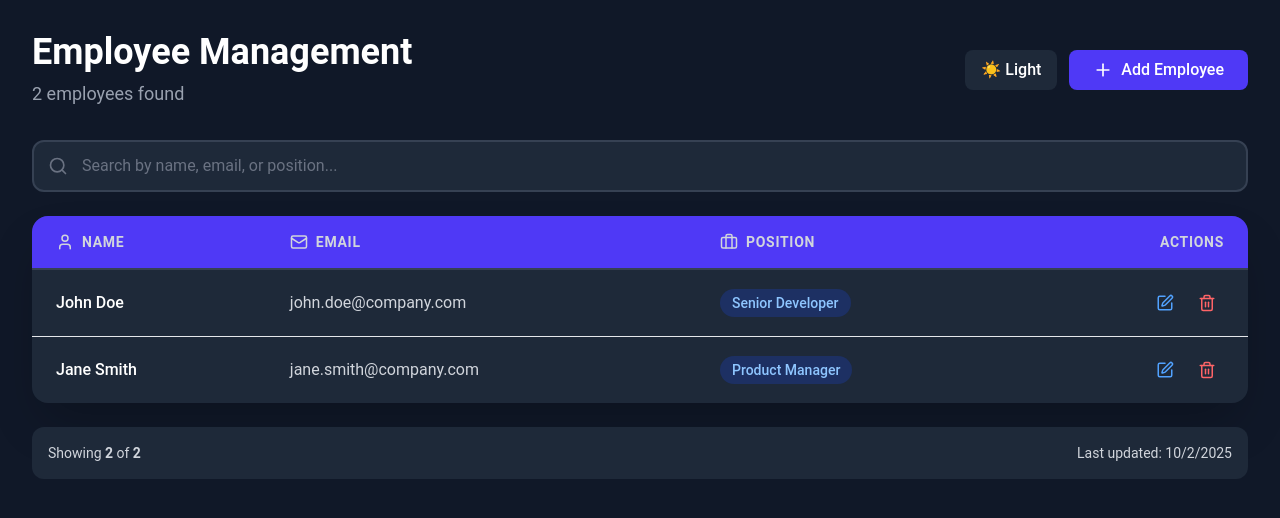
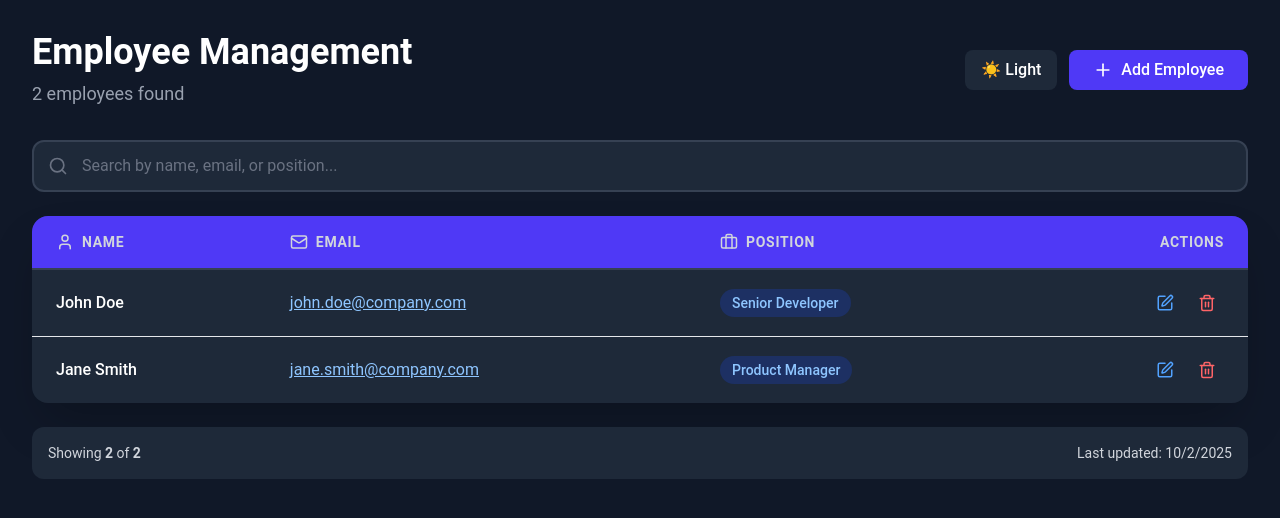
Before and after one commit to Ayushbhusari22/Employee-Data-Management-System-ASE-Challenge-By-VERTO-, a React app in the folder Frontend/: page / in a window 1280 px wide. Shown: the top 518 px of the page. Built offline with nearby package versions, Linux system fonts and the light colour scheme; no server answers; the HTML template or start-up script is replaced by a standard one.

Commit message:
mail link updated

```diff
--- a/Frontend/src/components/EmployeeRow.jsx
+++ b/Frontend/src/components/EmployeeRow.jsx
@@ -47,10 +47,16 @@ function EmployeeRow ({ emp, index }) {
             style={{ animation: `fadeIn 0.3s ease-in-out ${index * 0.05}s both` }}
         >
             <td className={`px-6 py-4 ${isDark ? 'text-white' : 'text-gray-900'}`}>
-                    <span className="font-medium">{emp.name}</span>
+                <span className="font-medium">{emp.name}</span>
             </td>
             <td className={`px-6 py-4 ${isDark ? 'text-gray-300' : 'text-gray-600'}`}>
-                {emp.email}
+                <a
+                    href={`mailto:${emp.email}`}
+                    className={isDark ? "underline text-blue-300 hover:text-blue-200" : "underline text-blue-700 hover:text-blue-900"}
+                    title={`Send email to ${emp.email}`}
+                >
+                    {emp.email}
+                </a>
             </td>
             <td className="px-6 py-4">
                 <span className={`inline-flex px-3 py-1 rounded-full text-sm font-medium ${isDark ? 'bg-blue-900/50 text-blue-300' : 'bg-blue-100 text-blue-800'
```
Also changed, not shown: 1 other file (tests, documents, lock files or other folders).
